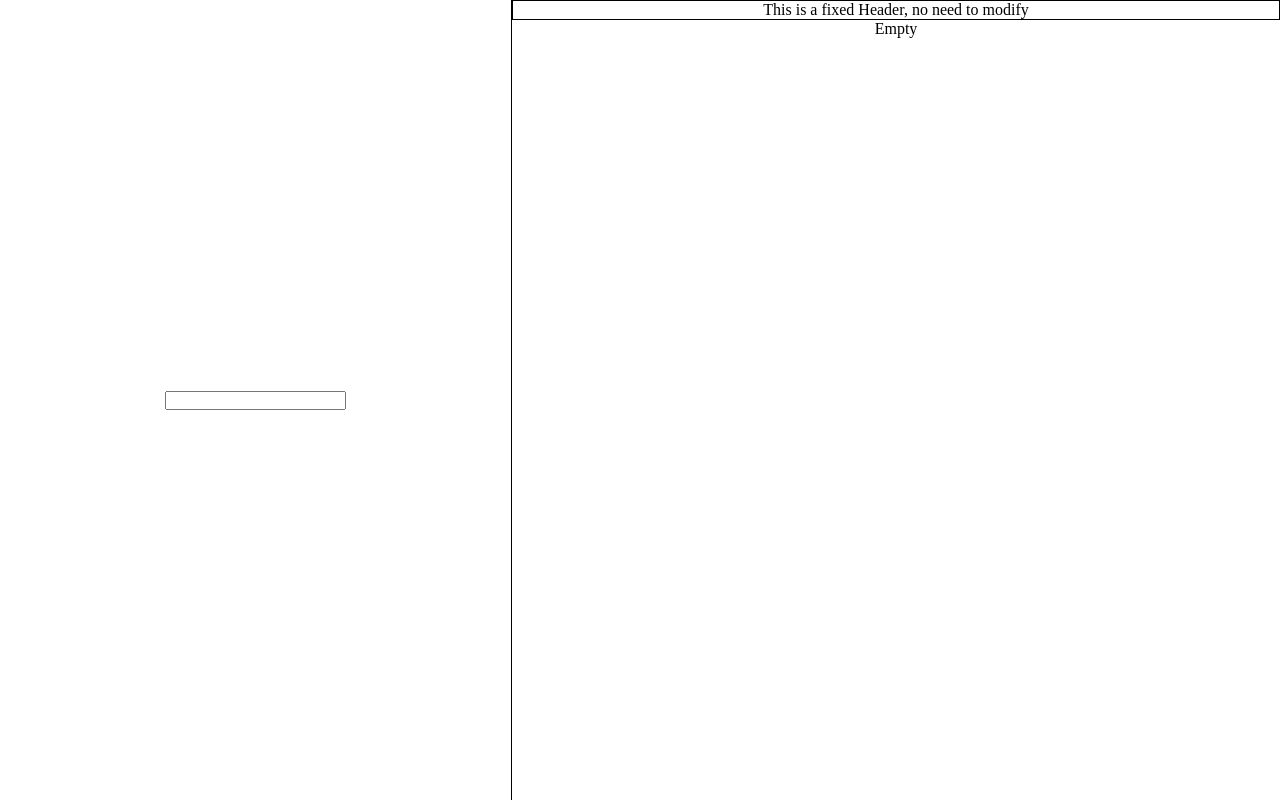
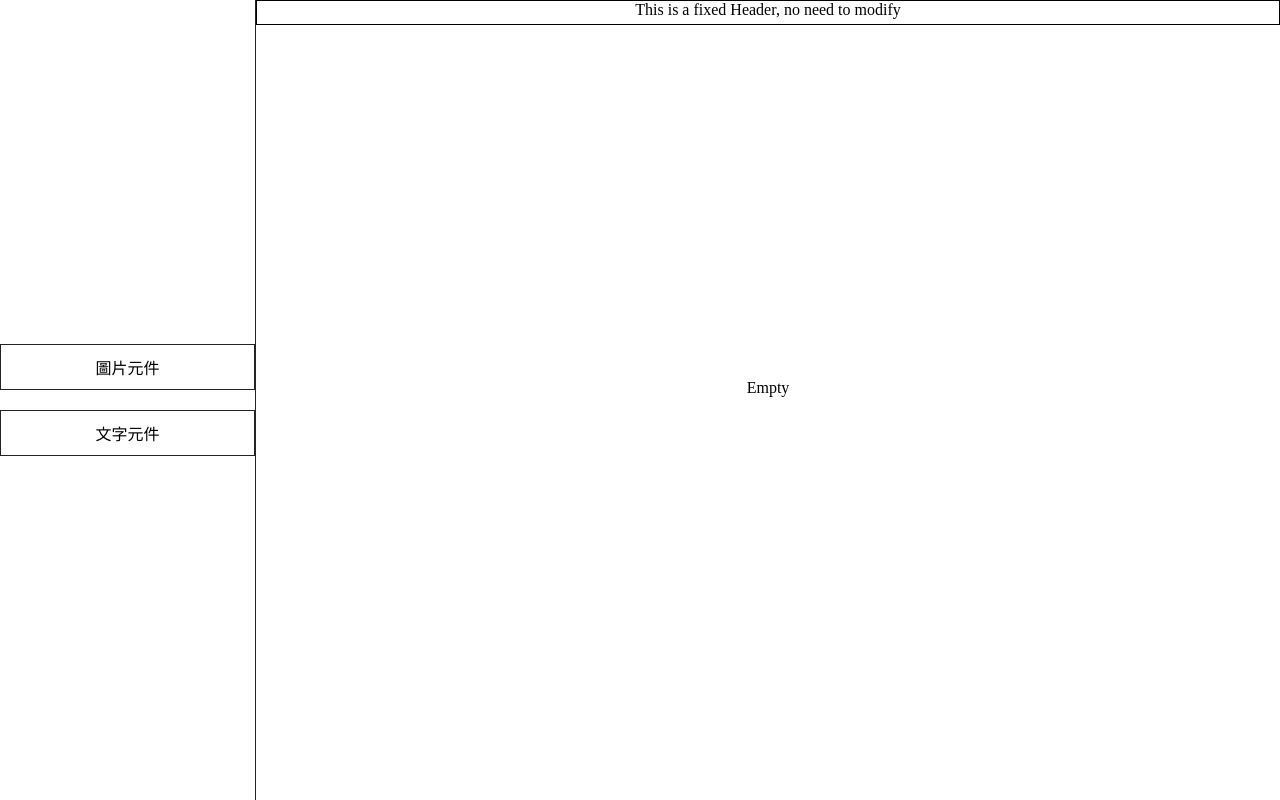
Before and after one commit to josie-shie/dragkit, a Next.js app: page / in a window 1280 px wide. Built offline with nearby package versions, Linux system fonts and the light colour scheme.

Commit message:
completed layotu

```diff
--- a/src/pages/compontent/dragKit/dragArea.module.scss
+++ b/src/pages/compontent/dragKit/dragArea.module.scss
@@ -1,22 +1,29 @@
 .dragArea {
-  width: 60%;
-  display: flex;
-  flex-direction: column;
-  height: 100%;
+  width: 80%;
+  min-height: 100vh;
 }
 
 .header {
-  width: 100%;
+  position: fixed;
+  width: 80%;
   border: 1px solid #000;
   text-align: center;
+  height: 25px;
 }
 
 .showEmpty {
   display: flex;
   justify-content: center;
   align-items: center;
+  height: calc(100% - 25px);
 }
 
 .disPlayContent {
-  height: 100%;
+  height: calc(100% - 25px);
+
+  .imgbox {
+    img {
+      object-fit: fill;
+    }
+  }
 }
--- a/src/pages/compontent/dragKit/dragArea.tsx
+++ b/src/pages/compontent/dragKit/dragArea.tsx
@@ -14,26 +14,45 @@ function ShowEmpty() {
   return <div className={style.showEmpty}>Empty</div>;
 }
 
-function DisPlayContent() {
-  return <div className={style.disPlayContent}>Empty</div>;
+function DisPlayContent({
+  text,
+  imageData,
+}: {
+  text: string;
+  imageData: ImgData;
+}) {
+  return (
+    <div className={style.disPlayContent}>
+      <div
+        className={style.imgbox}
+        style={{ height: imageData.height, width: imageData.width }}
+      >
+        <img src={imageData.path} alt="item photo" />
+      </div>
+      <div>{text}</div>
+    </div>
+  );
 }
 
 function DragArea({
   selectImg,
   setSelectImg,
+  text,
   imageData,
-  setImageData,
 }: {
+  text?: string;
   selectImg: boolean;
   setSelectImg: Dispatch<SetStateAction<boolean>>;
   imageData?: ImgData;
-  setImageData: (imageData: ImgData) => void;
 }) {
   return (
     <div className={style.dragArea}>
       <Header />
-      {/* {<DisPlayContent/>:<ShowEmpty/>} */}
-      <ShowEmpty />
+      {text && imageData ? (
+        <DisPlayContent text={text} imageData={imageData} />
+      ) : (
+        <ShowEmpty />
+      )}
     </div>
   );
 }
--- a/src/pages/compontent/dragKit/dragKit.tsx
+++ b/src/pages/compontent/dragKit/dragKit.tsx
@@ -5,7 +5,7 @@ import { useState } from "react";
 
 export type ImgData = {
   width: number;
-  heigth: number;
+  height: number;
   path: string;
 };
 
@@ -13,6 +13,7 @@ function Container() {
   const [selectImg, setSelectImg] = useState(false);
   const [imageData, setImageData] = useState<ImgData>();
   const [text, setText] = useState<string>();
+
   return (
     <div className={style.dragKit}>
       <InputArea
@@ -26,7 +27,7 @@ function Container() {
         selectImg={selectImg}
         setSelectImg={setSelectImg}
         imageData={imageData}
-        setImageData={setImageData}
+        text={text}
       />
     </div>
   );
--- a/src/pages/compontent/dragKit/inputArea.module.scss
+++ b/src/pages/compontent/dragKit/inputArea.module.scss
@@ -1,7 +1,22 @@
-.inputArea{
-  width: 40%;
+.inputArea {
+  width: 20%;
   display: flex;
   justify-content: center;
   align-items: center;
-  border-right: 1px solid #000;
+  border-right: 1px solid #242424;
 }
+
+.dragButton {
+  display: flex;
+  flex-direction: column;
+  gap: 20px;
+  width: 100%;
+
+  .button {
+    width: 100%;
+    border: 1px solid #242424;
+    color: #000;
+    text-align: center;
+    padding: 10px 0;
+  }
+}
--- a/src/pages/compontent/dragKit/inputArea.tsx
+++ b/src/pages/compontent/dragKit/inputArea.tsx
@@ -19,6 +19,15 @@ function TextInput() {
   );
 }
 
+function DragButton() {
+  return (
+    <div className={style.dragButton}>
+      <div className={style.button}>圖片元件</div>
+      <div className={style.button}>文字元件</div>
+    </div>
+  );
+}
+
 function InputArea({
   selectImg,
   text,
@@ -34,7 +43,13 @@ function InputArea({
 }) {
   return (
     <div className={style.inputArea}>
-      {selectImg ? <ImgInputGroup /> : <TextInput />}
+      {!text && !imageData ? (
+        <DragButton />
+      ) : selectImg ? (
+        <ImgInputGroup />
+      ) : (
+        <TextInput />
+      )}
     </div>
   );
 }
```
